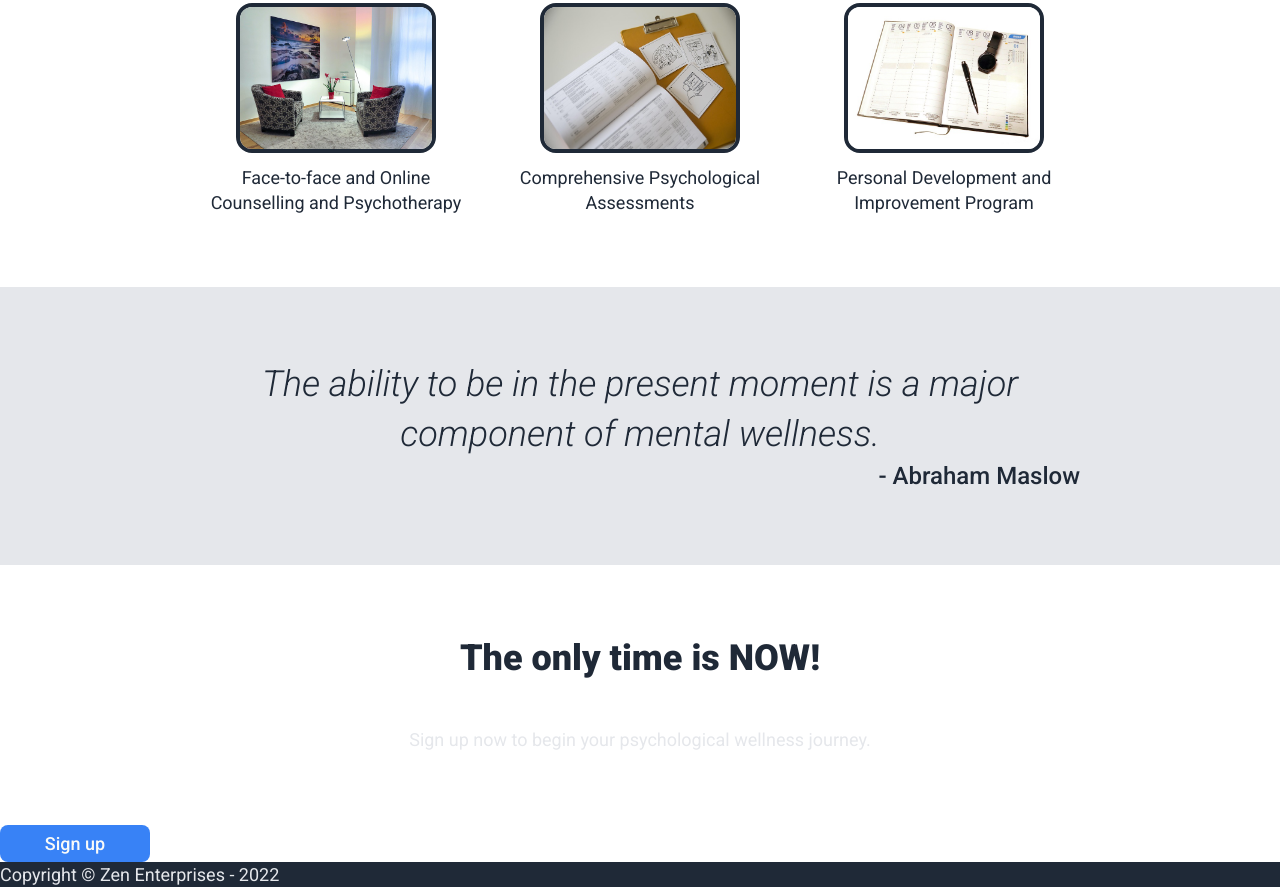
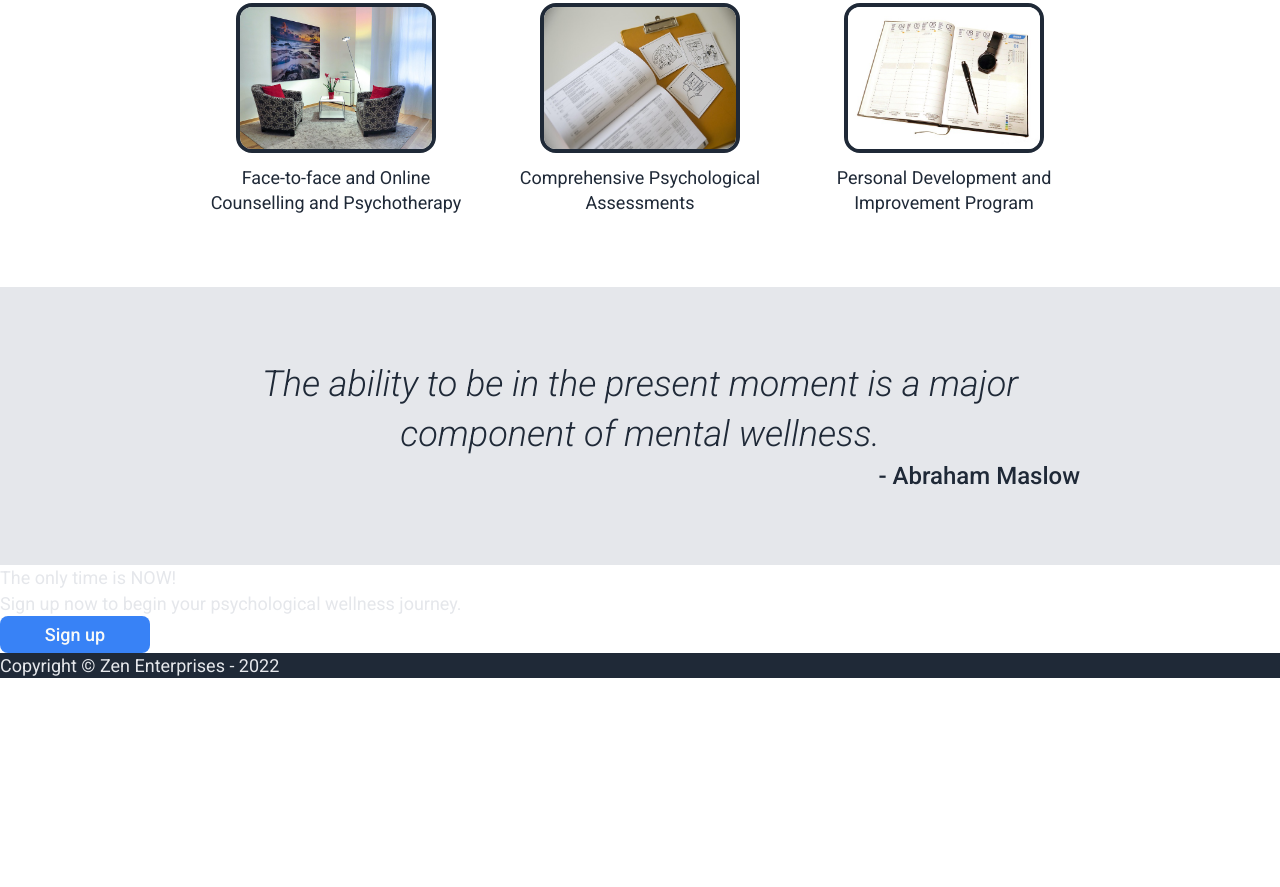
Before and after one commit to xtiancosca001-dot/xtian-landing-v1, a plain HTML site: page index.html in a window 1280 px wide. Shown: the part 792-1679 px from the top of the page. After the commit the page ends 1470 px from the top, so only its background shows below. Drawn offline with Linux system fonts and the light colour scheme.

Commit message:
Modify html so that signup card can be styled

```diff
--- a/index.html
+++ b/index.html
@@ -60,13 +60,15 @@
 
         <!-- SECTION IV : Signup -->
         <div class="sign-up" id="signup">
-            <div class="info">
-                <h2>The only time is NOW!</h2>
-                <p>Sign up now to begin your psychological wellness journey.</p>
+            <div class="signup-card">
+                <div class="signup-info">
+                    <p>The only time is NOW!</p>
+                    <p>Sign up now to begin your psychological wellness journey.</p>
+                </div>
+                <button class="signup light">
+                    Sign up
+                </button>
             </div>
-            <button class="signup light">
-                Sign up
-            </button>
         </div>
 
         <!-- SECTION V : Footer -->
```
